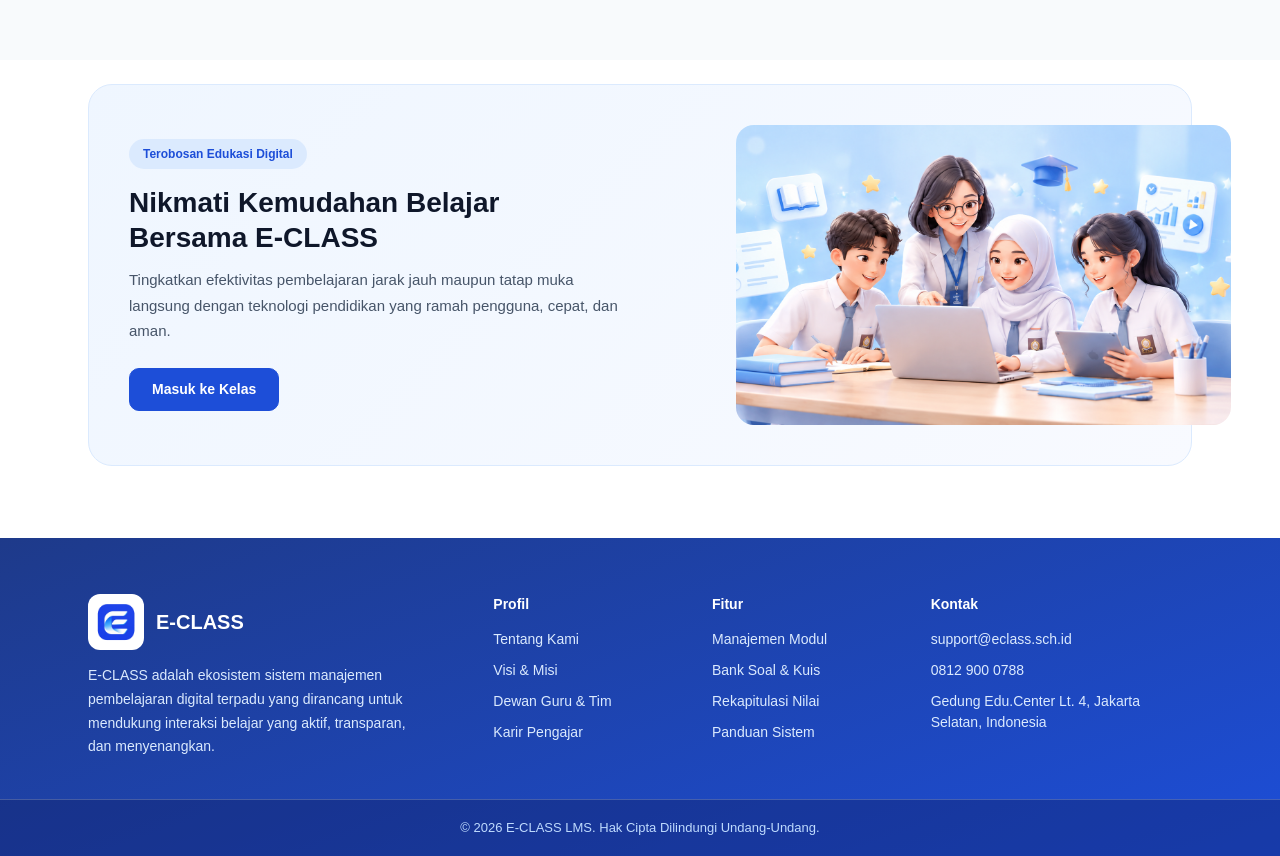
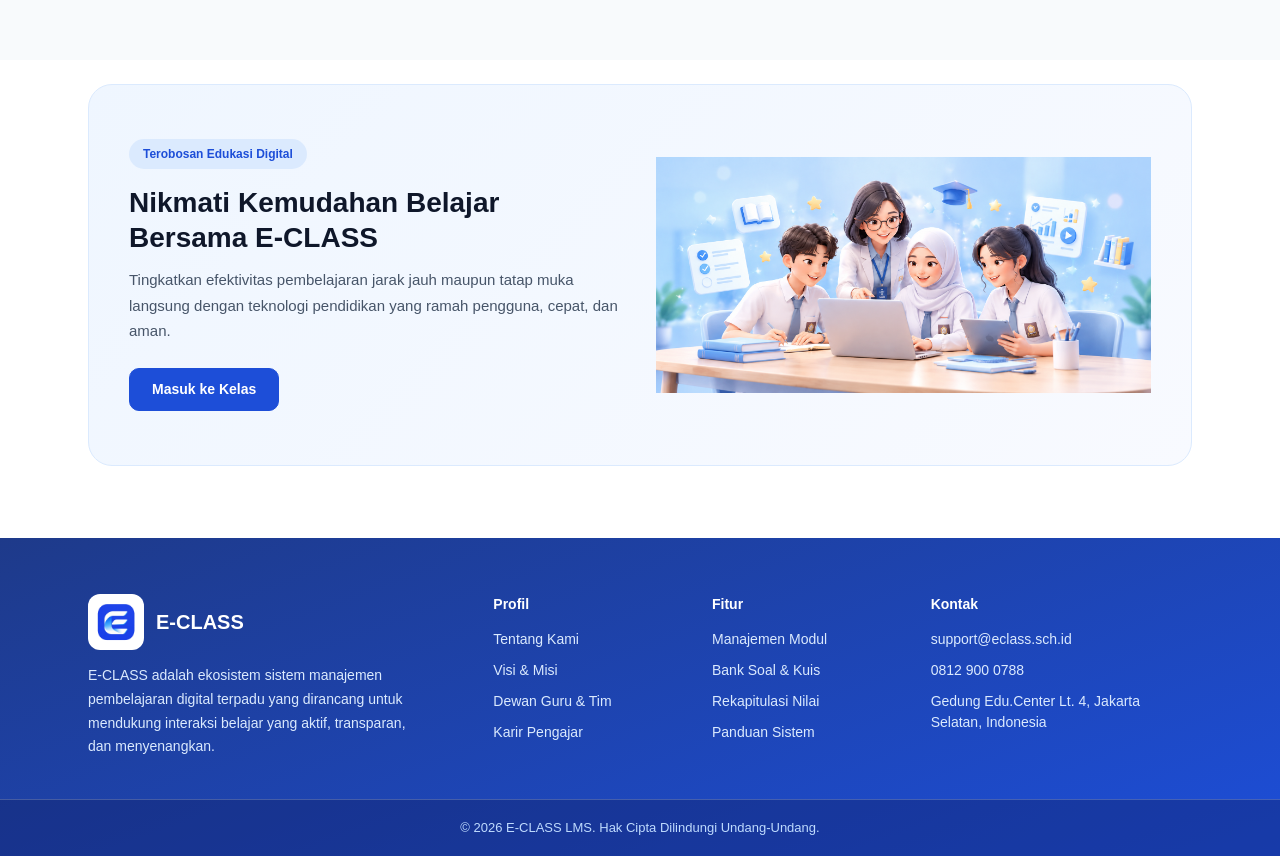
Before and after one commit to ajell0411/frontend-lms-erin, a Next.js app: page / in a window 1280 px wide. Shown: the part 1680-2536 px from the top of the page. Built offline with nearby package versions, Linux system fonts and the light colour scheme.

Commit message:
feat: tambah animasi dan perbaiki foto landing page

```diff
--- a/app/page.tsx
+++ b/app/page.tsx
@@ -1,6 +1,6 @@
 "use client";
 
-import { useState, type KeyboardEvent } from "react";
+import { useEffect, useRef, useState, type KeyboardEvent } from "react";
 import Image from "next/image";
 import Link from "next/link";
 import Reveal from "./components/Reveal";
@@ -24,6 +24,19 @@
 export default function LandingPage() {
   // id elemen yang sedang menjalankan animasi klik
   const [pressed, setPressed] = useState<string | null>(null);
+  const [groupPhotoZoomed, setGroupPhotoZoomed] = useState(false);
+  const groupPhotoRef = useRef<HTMLDivElement>(null);
+
+  useEffect(() => {
+    function closeGroupPhotoZoom(event: PointerEvent) {
+      if (!groupPhotoRef.current?.contains(event.target as Node)) {
+        setGroupPhotoZoomed(false);
+      }
+    }
+
+    document.addEventListener("pointerdown", closeGroupPhotoZoom);
+    return () => document.removeEventListener("pointerdown", closeGroupPhotoZoom);
+  }, []);
 
   // props bersama untuk semua foto/box yang bisa diklik
   const clickable = (id: string, base: string, active: string) => ({
@@ -92,7 +105,7 @@
             </p></Reveal>
 
             <Reveal direction="none" delay={750} className={styles.heroActionsReveal}><div className={styles.heroActions}>
-              <a href="#alur" className={styles.btnPrimary}>Mulai Sekarang</a>
+              <Link href="/login" className={styles.btnPrimary}>Mulai Sekarang</Link>
               <a href="#fitur" className={styles.btnOutline}>Pelajari Lebih Lanjut</a>
             </div></Reveal>
           </div>
@@ -106,7 +119,7 @@
               alt="Ilustrasi siswa belajar menggunakan E-CLASS"
               fill
               priority
-              style={{ objectFit: "cover", objectPosition: "center" }}
+              style={{ objectFit: "contain", objectPosition: "center" }}
             />
             <span className={`${styles.chip} ${styles.chip1}`}>📚 Materi</span>
             <span className={`${styles.chip} ${styles.chip2}`}>📝 Tugas</span>
@@ -154,7 +167,7 @@
         <Reveal direction="none" className={styles.flowReveal}>
           <div className={`${styles.cardGrid} ${styles.cardGridAlur}`}>
             {alur.map((s, index) => (
-              <Reveal key={s.step} direction="up" delay={index * 120} duration={700} className={styles.cardReveal}>
+            <Reveal key={s.step} direction={index % 2 === 0 ? "left" : "right"} delay={index * 120} duration={700} className={styles.cardReveal}>
                 <div {...clickable(`alur-${s.step}`, styles.card, styles.cardActive)}>
                   <div className={styles.stepNumber}>{s.step}</div>
                   <h3 className={styles.cardTitle}>{s.title}</h3>
@@ -186,17 +199,31 @@
           </div>
           </Reveal>
 
-          <Reveal direction="right" className={styles.ctaImageReveal}>
+          <Reveal direction="left" className={styles.ctaImageReveal}>
           <div
-            {...clickable("cta", styles.ctaImageWrap, styles.tiltCta)}
+            ref={groupPhotoRef}
+            className={`${styles.ctaImageWrap} ${styles.clickable}`}
+            role="button"
+            tabIndex={0}
+            aria-pressed={groupPhotoZoomed}
+            data-zoomed={groupPhotoZoomed}
+            onClick={() => setGroupPhotoZoomed((zoomed) => !zoomed)}
+            onKeyDown={(event: KeyboardEvent<HTMLDivElement>) => {
+              if (event.key === "Enter" || event.key === " ") {
+                event.preventDefault();
+                setGroupPhotoZoomed((zoomed) => !zoomed);
+              }
+            }}
             aria-label="Foto siswa dan guru, klik untuk animasi"
           >
-            <Image
-              src="/bareng.png"
-              alt="Siswa dan guru berdiskusi menggunakan laptop"
-              fill
-              style={{ objectFit: "cover" }}
-            />
+            <span className={styles.ctaPhotoClip}>
+              <Image
+                src="/bareng.png"
+                alt="Siswa dan guru berdiskusi menggunakan laptop"
+                fill
+                style={{ objectFit: "contain", borderRadius: "30px" }}
+              />
+            </span>
           </div>
           </Reveal>
         </div>
```
